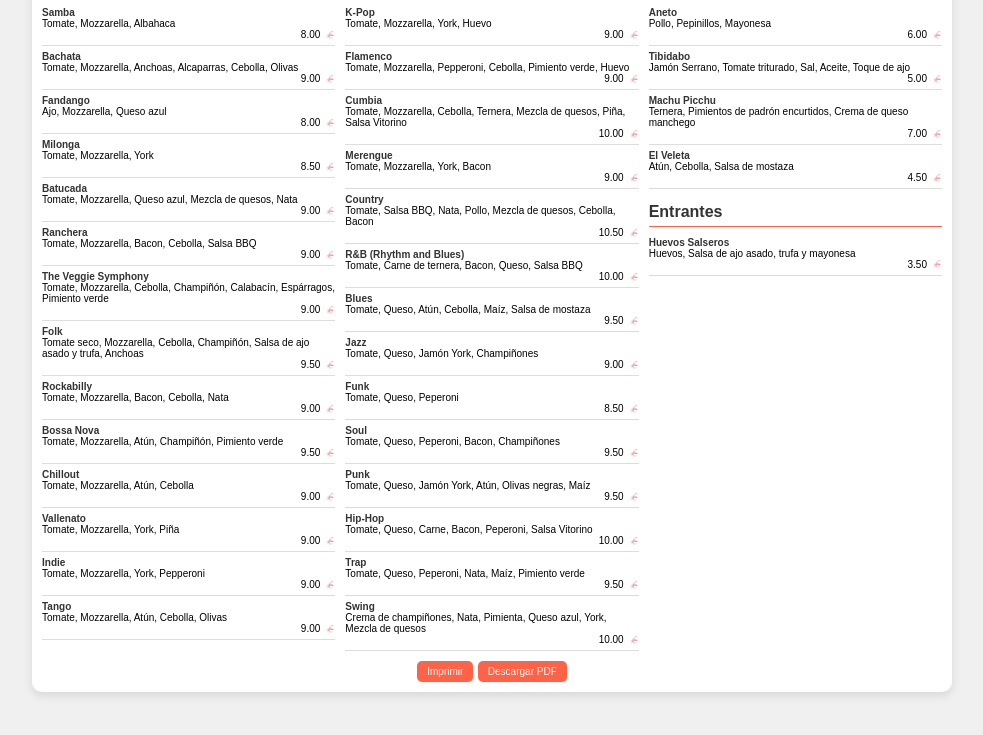
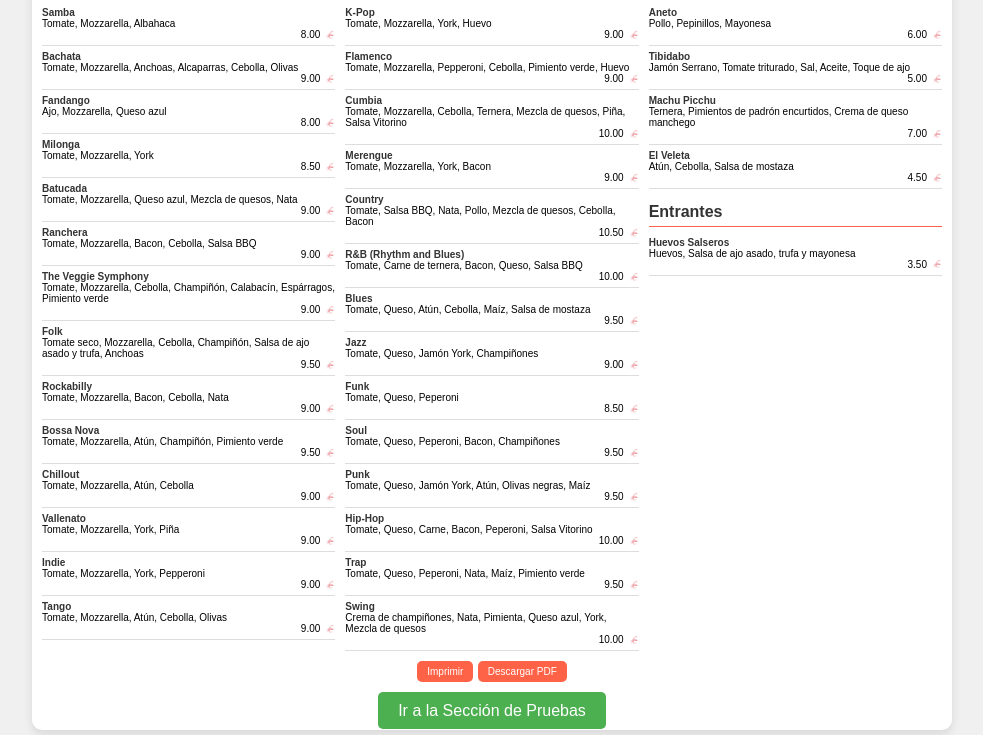
Before and after one commit to Noninapizzicas/Noninapizzicas, a plain HTML site: page index.html in a window 1280 px wide. Shown: the part 86-821 px from the top of the page, without its empty margins (148-1131 px from the left). Before the commit the page ends 800 px from the top, so only its background shows below. Drawn offline with Linux system fonts and the light colour scheme.

Commit message:
Update index.html

```diff
--- a/index.html
+++ b/index.html
@@ -91,6 +91,23 @@
         .buttons button:hover {
             background-color: #e5533c;
         }
+
+        .test-link {
+            margin-top: 20px;
+            text-align: center;
+        }
+
+        .test-link a {
+            padding: 10px 20px;
+            background-color: #4CAF50;
+            color: white;
+            text-decoration: none;
+            border-radius: 5px;
+        }
+
+        .test-link a:hover {
+            background-color: #45a049;
+        }
     </style>
 </head>
 <body>
@@ -118,6 +135,11 @@
     <div class="buttons">
         <button onclick="window.print()">Imprimir</button>
         <button onclick="downloadPDF()">Descargar PDF</button>
+    </div>
+
+    <!-- Enlace a la sección de pruebas -->
+    <div class="test-link">
+        <a href="https://github.com/tu-usuario/tu-repositorio/pruebas" target="_blank">Ir a la Sección de Pruebas</a>
     </div>
 </div>
 
```
